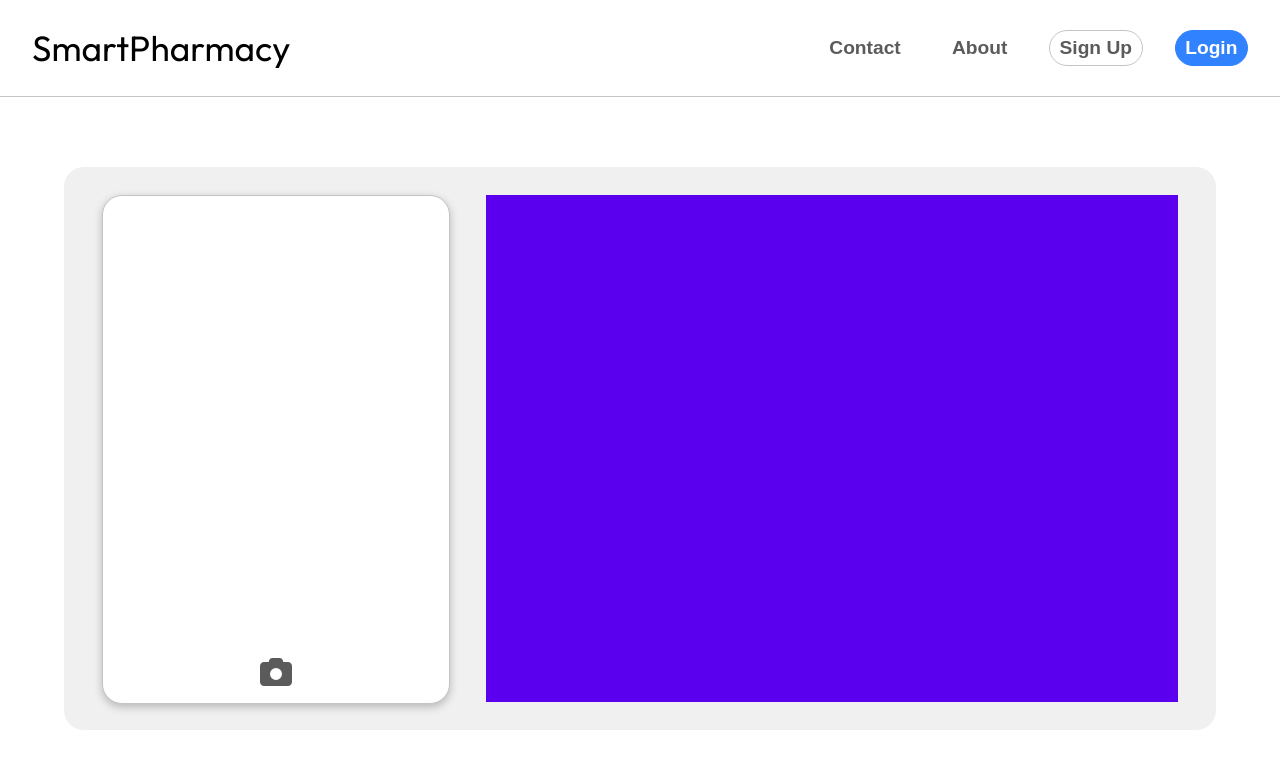
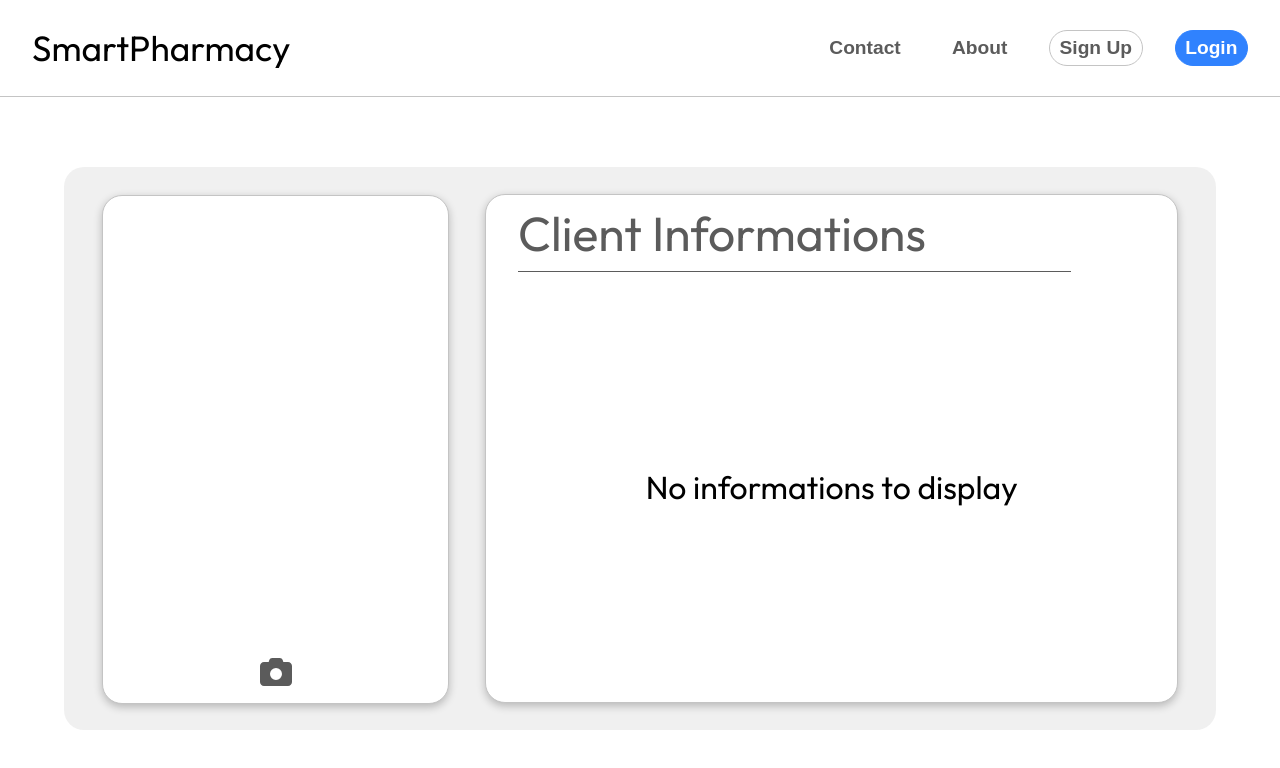
Before and after one commit to joaofgartur/ES_Pharmacy_Assistant, a React (Vite) app in the folder frontend/: page /payment/faceid in a window 1280 px wide. Shown: the top 768 px of the page. Built offline with nearby package versions, Linux system fonts and the light colour scheme; no server answers.

Commit message:
Add face recognition page

```diff
--- a/frontend/src/components/client-details/ClientDetails.tsx
+++ b/frontend/src/components/client-details/ClientDetails.tsx
@@ -8,7 +8,7 @@ function ClientDetails(props: IClientDetails) {
     return (
         <div className={"client-details"}>
             <div className={"top"}>
-                <img src="https://www.azquotes.com/picture-quotes/quote-bill-door-was-impressed-miss-flitworth-could-actually-give-the-word-revenue-which-had-terry-pratchett-34-91-11.jpg" alt="Lamp" />
+                <img src={props.photo} alt="Lamp" />
                 <div className={"client-name"}>
                     <h2>{props.name}</h2>
                 </div>
--- a/frontend/src/components/client-details/IClientDetails.ts
+++ b/frontend/src/components/client-details/IClientDetails.ts
@@ -2,6 +2,7 @@ interface IClientDetails {
     name: string;
     phoneNumber: string;
     email: string;
+    photo: string;
 }
 
 export default IClientDetails;
--- a/frontend/src/pages/payment/face-recognition/FaceRecognition.css
+++ b/frontend/src/pages/payment/face-recognition/FaceRecognition.css
@@ -20,12 +20,6 @@
 .face-recognition .left {
     height: 90%;
     width: 30%;
-}
-
-.face-recognition .right {
-    width: 60%;
-    height: 90%;
-    background-color: #5b00ee;
 }
 
 .face-recognition .left .camera-sect {
@@ -79,3 +73,95 @@
 .face-recognition .left .controllers svg:hover{
     cursor: pointer;
 }
+
+.face-recognition .right {
+    width: 60%;
+    height: 90%;
+    background-color: var(--color-white);
+    border: 1px solid var(--color-light-gray);
+    border-radius: 20px;
+    box-shadow: var(--box-shadow);
+    display: flex;
+    flex-direction: column;
+}
+
+.face-recognition .right .title {
+    width: 80%;
+    height: 15%;
+    display: flex;
+    align-items: center;
+    margin-left: 2rem;
+    color: var(--color-dark-gray);
+    border-bottom: 1px solid var(--color-dark-gray);
+}
+
+.face-recognition .right .title h2 {
+    font-size: 3rem;
+    font-weight: 700;
+}
+
+.face-recognition .right .infos-container {
+    width: 100%;
+    height: 85%;
+    display: flex;
+    align-items: center;
+    justify-content: center;
+}
+
+.face-recognition .right .infos-container .no-infos {
+    font-size: 2rem;
+}
+
+.face-recognition .right .infos-container .client-profile {
+    width: 100%;
+    height: 100%;
+    display: flex;
+    align-items: center;
+    justify-content: space-evenly;
+}
+
+.face-recognition .right .infos-container .client-profile .photo {
+    background-color: #5b00ee;
+    width: 40%;
+    height: 80%
+}
+
+.face-recognition .right .infos-container .client-profile .right-sect {
+    width: 40%;
+    height: 80%;
+    display: flex;
+    flex-direction: column;
+
+}
+
+.face-recognition .right .infos-container .client-profile .right-sect .infos {
+    width: 100%;
+    height: 90%;
+    display: flex;
+    flex-direction: column;
+    align-items: center;
+    justify-content: flex-start;
+
+}
+
+.face-recognition .right .infos-container .client-profile .right-sect .infos .info-item {
+    background-color: var(--color-light-gray2);
+    border: 1px solid var(--color-light-gray);
+    width: 100%;
+    height: 3rem;
+    display: flex;
+    align-items: center;
+    margin-bottom: 1rem;
+    font-size: 1.2rem;
+    font-weight: 300;
+}
+
+.face-recognition .right .infos-container .client-profile .right-sect .controllers {
+    width: 100%;
+    display: flex;
+    justify-content: flex-end;
+}
+
+.face-recognition .right .infos-container .client-profile .right-sect a {
+    text-decoration: none
+}
--- a/frontend/src/pages/payment/face-recognition/FaceRecognition.tsx
+++ b/frontend/src/pages/payment/face-recognition/FaceRecognition.tsx
@@ -3,21 +3,47 @@ import React, {useCallback, useState} from "react";
 import Webcam from "react-webcam";
 import {FontAwesomeIcon} from "@fortawesome/react-fontawesome";
 import {faRotateRight} from "@fortawesome/free-solid-svg-icons/faRotateRight";
-import {faCamera} from "@fortawesome/free-solid-svg-icons";
+import {faCamera, faPhone, faUser} from "@fortawesome/free-solid-svg-icons";
+import IClientDetails from "../../../components/client-details/IClientDetails.ts";
+import {Link} from "react-router-dom";
+import ClientDetailsItem from "../../../components/client-details/item/ClientDetailsItem.tsx";
+import {faEnvelope} from "@fortawesome/free-regular-svg-icons";
+
+const initialClient: IClientDetails = {
+    name: "",
+    phoneNumber: "",
+    email: "",
+    photo: "",
+};
 
 function FaceRecognition() {
     const [webcamActive, setWebcamActive] = useState(true);
+    const [client, setClient] = useState<IClientDetails>(initialClient);
     const webcamRef = React.useRef(null);
     const [imgSrc, setImgSrc] = React.useState(null);
 
     const screenshot = useCallback(() => {
+        // eslint-disable-next-line @typescript-eslint/ban-ts-comment
+        // @ts-ignore
         const imageSrc = webcamRef.current.getScreenshot();
         setImgSrc(imageSrc);
         setWebcamActive(false);
         console.log(imgSrc)
+
+        console.log("recognizing client...")
+
+        const newClient: IClientDetails = {
+            name: "Bill Doors",
+            phoneNumber: "91231231",
+            email: "uhaujbasdnfa@dfauiagui.cass",
+            photo: "https://www.azquotes.com/picture-quotes/quote-bill-door-was-impressed-miss-flitworth-could-actually-give-the-word-revenue-which-had-terry-pratchett-34-91-11.jpg"
+        }
+
+        setClient(newClient);
     }, [webcamRef, setImgSrc]);
 
     const resetCamera = () => {
+        setClient(initialClient);
         setWebcamActive(true);
     }
 
@@ -49,7 +75,33 @@ function FaceRecognition() {
                     </div>
                 </div>
                 <div className={"right"}>
-
+                    <div className={"title"}>
+                        <h2>Client Informations</h2>
+                    </div>
+                    <div className={"infos-container"}>
+                        {
+                            client.name ?
+                                <div className={"client-profile"}>
+                                    <img className={"photo"} src={client.photo} alt="Lamp" />
+                                    <div className={"right-sect"}>
+                                        <div className={"infos"}>
+                                            <ClientDetailsItem data={client.name} icon={faUser}/>
+                                            <ClientDetailsItem data={client.email} icon={faEnvelope}/>
+                                            <ClientDetailsItem data={client.phoneNumber} icon={faPhone}/>
+                                        </div>
+                                        <div className={"controllers"}>
+                                            <Link to={"/sales"}>
+                                                <button className={"color-button-B"}>Confirm</button>
+                                            </Link>
+                                        </div>
+                                    </div>
+                                </div>
+                                :
+                                <div className={"no-infos"}>
+                                    No informations to display
+                                </div>
+                        }
+                    </div>
                 </div>
             </div>
         </div>
--- a/frontend/src/pages/prescription/Prescription.tsx
+++ b/frontend/src/pages/prescription/Prescription.tsx
@@ -49,7 +49,7 @@ function Prescription() {
         <div className={"prescription"}>
             <div className={"prescription-container"}>
                 <div className={"left"}>
-                    <ClientDetails name={clientName} email={email} phoneNumber={phoneNumber}/>
+                    <ClientDetails name={clientName} email={email} phoneNumber={phoneNumber} photo={"https://www.azquotes.com/picture-quotes/quote-bill-door-was-impressed-miss-flitworth-could-actually-give-the-word-revenue-which-had-terry-pratchett-34-91-11.jpg"}/>
                 </div>
                 <div className={"right"}>
                     <div className={"prescription-details"}>
```
